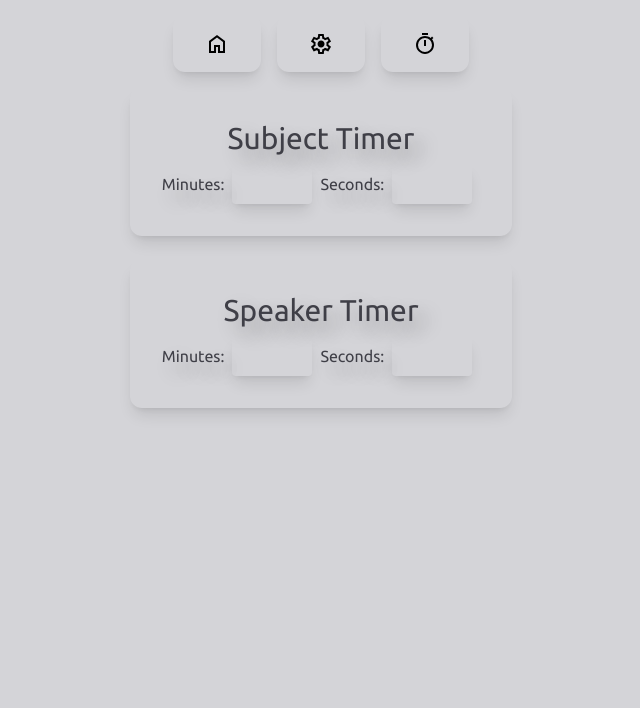
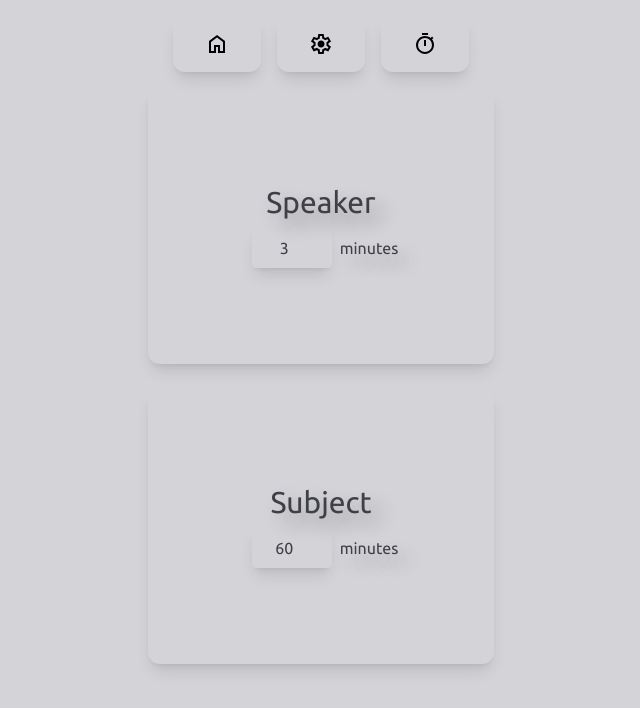
Before and after one commit to sfdeloach/timer-display, a React (Vite) app: page /settings in a window 1280 px wide. Shown: the top 708 px of the page, without its empty margins (319-959 px from the left). Built offline with nearby package versions, Linux system fonts and the light colour scheme.

Commit message:
timer fails to stop at zero

```diff
--- a/src/AppLayout.jsx
+++ b/src/AppLayout.jsx
@@ -1,12 +1,70 @@
+import { createContext, useEffect, useState } from "react";
 import { Outlet } from "react-router";
 import Navigation from "./components/Navigation";
 
+export const TimerContext = createContext(null);
+
 function AppLayout() {
+  const [timerState, setTimerState] = useState({
+    speakerSecs: 180,
+    speakerInitial: 180,
+    speakerIsRunning: false,
+    subjectSecs: 3600,
+    subjectInitial: 3600,
+    subjectIsRunning: false,
+  });
+  const [speakerIntervalId, setSpeakerIntervalId] = useState(null);
+  const [subjectIntervalId, setSubjectIntervalId] = useState(null);
+
+  useEffect(() => {
+    if (timerState.speakerIsRunning && speakerIntervalId === null) {
+      const intervalId = setInterval(() => {
+        setTimerState((prevState) => ({
+          ...prevState,
+          speakerSecs: prevState.speakerSecs - 1,
+        }));
+      }, 1000);
+      setSpeakerIntervalId(intervalId);
+    } else if (!timerState.speakerIsRunning && speakerIntervalId !== null) {
+      clearInterval(speakerIntervalId);
+      setSpeakerIntervalId(null);
+    }
+
+    return () => {
+      if (speakerIntervalId !== null) {
+        clearInterval(speakerIntervalId);
+      }
+    };
+  }, [timerState.speakerIsRunning, speakerIntervalId]);
+
+  useEffect(() => {
+    if (timerState.subjectIsRunning && subjectIntervalId === null) {
+      const intervalId = setInterval(() => {
+        setTimerState((prevState) => ({
+          ...prevState,
+          subjectSecs: prevState.subjectSecs - 1,
+        }));
+      }, 1000);
+      setSubjectIntervalId(intervalId);
+    } else if (!timerState.subjectIsRunning && subjectIntervalId !== null) {
+      clearInterval(subjectIntervalId);
+      setSubjectIntervalId(null);
+    }
+
+    return () => {
+      if (subjectIntervalId !== null) {
+        clearInterval(subjectIntervalId);
+      }
+    };
+  }, [timerState.subjectIsRunning, subjectIntervalId]);
+
   return (
-    <div className="font-ubuntu flex min-h-screen flex-col items-center bg-zinc-300 text-zinc-700 text-shadow-[10px_10px_20px_rgba(0,0,0,0.3)]">
-      <Navigation fill="var(--color-zinc-400)" />
-      <Outlet />
-    </div>
+    <TimerContext value={{ timerState, setTimerState }}>
+      <div className="font-ubuntu flex min-h-screen flex-col items-center bg-zinc-300 text-zinc-700 text-shadow-[10px_10px_20px_rgba(0,0,0,0.3)]">
+        <Navigation fill="var(--color-zinc-400)" />
+        <Outlet />
+      </div>
+    </TimerContext>
   );
 }
 
--- a/src/Settings.jsx
+++ b/src/Settings.jsx
@@ -1,20 +1,44 @@
+import { useContext } from "react";
+import { TimerContext } from "./AppLayout";
 import Container from "./components/Container";
 import NumberField from "./components/NumberField";
 
 function Settings() {
+  const timerContext = useContext(TimerContext);
+  const timerState = timerContext.timerState;
+  const setTimerState = timerContext.setTimerState;
+
+  function handleChange(timer, value) {
+    if (timer === "subject") {
+      setTimerState((prevState) => ({
+        ...prevState,
+        subjectInitial: value,
+      }));
+    } else if (timer === "speaker") {
+      setTimerState((prevState) => ({
+        ...prevState,
+        speakerInitial: value,
+      }));
+    }
+  }
+
   return (
     <form className="flex flex-col items-center gap-6">
-      <Container title="Subject Timer">
-        <label htmlFor="subject-minutes">Minutes:</label>
-        <NumberField name="subject-minutes" id="subject-minutes" />
-        <label htmlFor="subject-seconds">Seconds:</label>
-        <NumberField name="subject-seconds" id="subject-seconds" />
+      <Container title="Speaker">
+        <NumberField
+          timer="speaker"
+          value={`${timerState.speakerInitial / 60}`}
+          onChange={handleChange}
+        />
+        <label htmlFor="speaker">minutes</label>
       </Container>
-      <Container title="Speaker Timer">
-        <label htmlFor="speaker-minutes">Minutes:</label>
-        <NumberField name="speaker-minutes" id="speaker-minutes" />
-        <label htmlFor="speaker-seconds">Seconds:</label>
-        <NumberField name="speaker-seconds" id="speaker-seconds" />
+      <Container title="Subject">
+        <NumberField
+          timer="subject"
+          value={`${timerState.subjectInitial / 60}`}
+          onChange={handleChange}
+        />
+        <label htmlFor="subject">minutes</label>
       </Container>
     </form>
   );
--- a/src/Timers.jsx
+++ b/src/Timers.jsx
@@ -1,10 +1,57 @@
+import { useEffect, useContext } from "react";
+import { TimerContext } from "./AppLayout";
 import Container from "./components/Container";
 
 function Timers() {
+  const timerContext = useContext(TimerContext);
+  const timerState = timerContext.timerState;
+  const setTimerState = timerContext.setTimerState;
+
+  useEffect(() => {
+    setTimerState((prevState) => ({
+      ...prevState,
+      speakerSecs: prevState.speakerInitial,
+      subjectSecs: prevState.subjectInitial,
+    }));
+  }, []);
+
+  function timeString(secs) {
+    const minutes = Math.floor(secs / 60);
+    const seconds = secs % 60;
+    return `${minutes}:${seconds.toString().padStart(2, "0")}`;
+  }
+
+  function onSpeakerClick() {
+    setTimerState((prevState) => ({
+      ...prevState,
+      speakerIsRunning: !prevState.speakerIsRunning,
+    }));
+  }
+
+  function onSubjectClick() {
+    setTimerState((prevState) => ({
+      ...prevState,
+      subjectIsRunning: !prevState.subjectIsRunning,
+    }));
+  }
+
   return (
-    <div className="flex flex-col items-center gap-12 pt-12">
+    <div className="flex flex-col items-center">
       <Container hasBorder={false}>
-        <p className="text-[25vw] leading-[20vw] tracking-wide">3:00</p>
+        <p
+          onClick={onSpeakerClick}
+          className="cursor-pointer text-[64vh] leading-none"
+        >
+          {timeString(timerState.speakerSecs)}
+        </p>
+      </Container>
+      <Container hasBorder={false}>
+        <p
+          onClick={onSubjectClick}
+          className="cursor-pointer text-[24vh] leading-none"
+        >
+          {timeString(timerState.subjectSecs)}
+        </p>
       </Container>
     </div>
   );
--- a/src/components/Container.jsx
+++ b/src/components/Container.jsx
@@ -1,8 +1,8 @@
 function Container({ children, title, hasBorder = true }) {
-  let classNames = "rounded-xl p-8 shadow-lg";
+  let classNames = "rounded-xl p-24 shadow-lg";
 
   if (!hasBorder) {
-    classNames = "p-8";
+    classNames = "";
   }
 
   return (
--- a/src/components/NumberField.jsx
+++ b/src/components/NumberField.jsx
@@ -1,11 +1,17 @@
-function NumberField({ onChange, defaultValue, name, id }) {
+function NumberField({ timer, value, onChange }) {
+  function onChangeWrapper(event) {
+    let value = parseInt(event.target.value, 10) * 60;
+    onChange(timer, value);
+  }
+
   return (
     <input
       type="number"
-      onChange={onChange}
-      defaultValue={defaultValue}
-      name={name}
-      id={id}
+      min="0"
+      value={value}
+      onChange={onChangeWrapper}
+      name={`${timer}`}
+      id={`${timer}`}
       className="mx-2 w-20 rounded py-2 text-center shadow-lg focus:outline-none"
     />
   );
```
